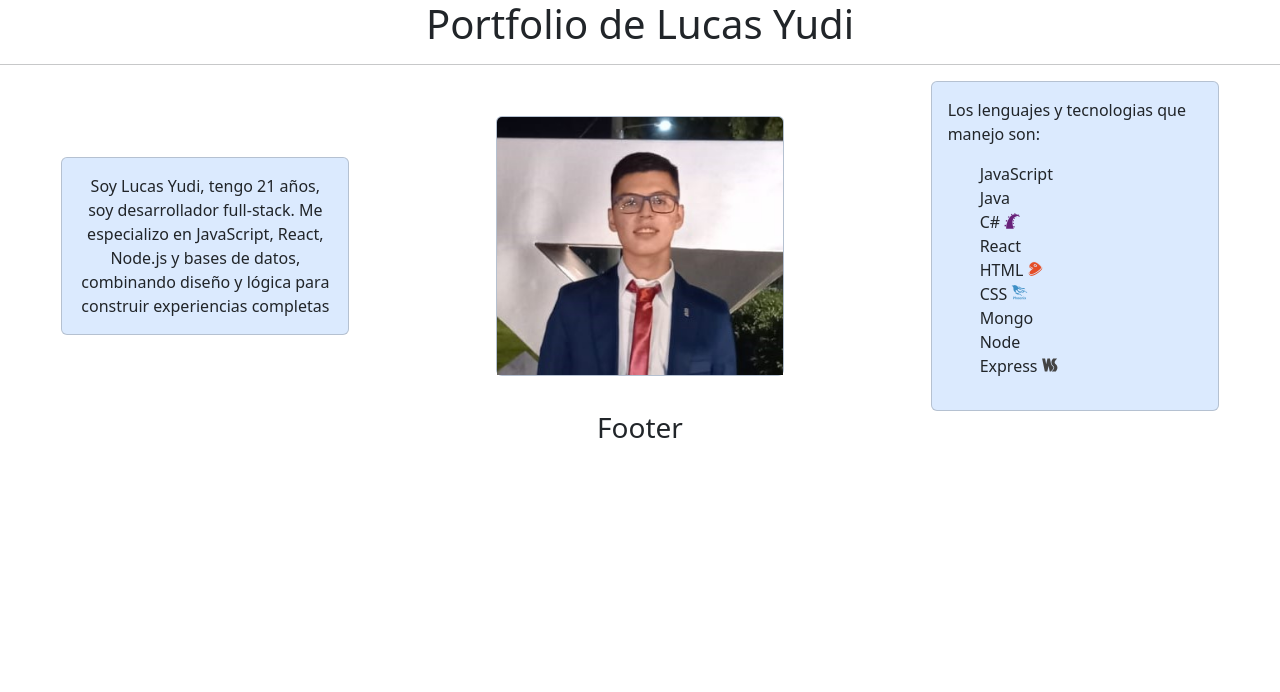
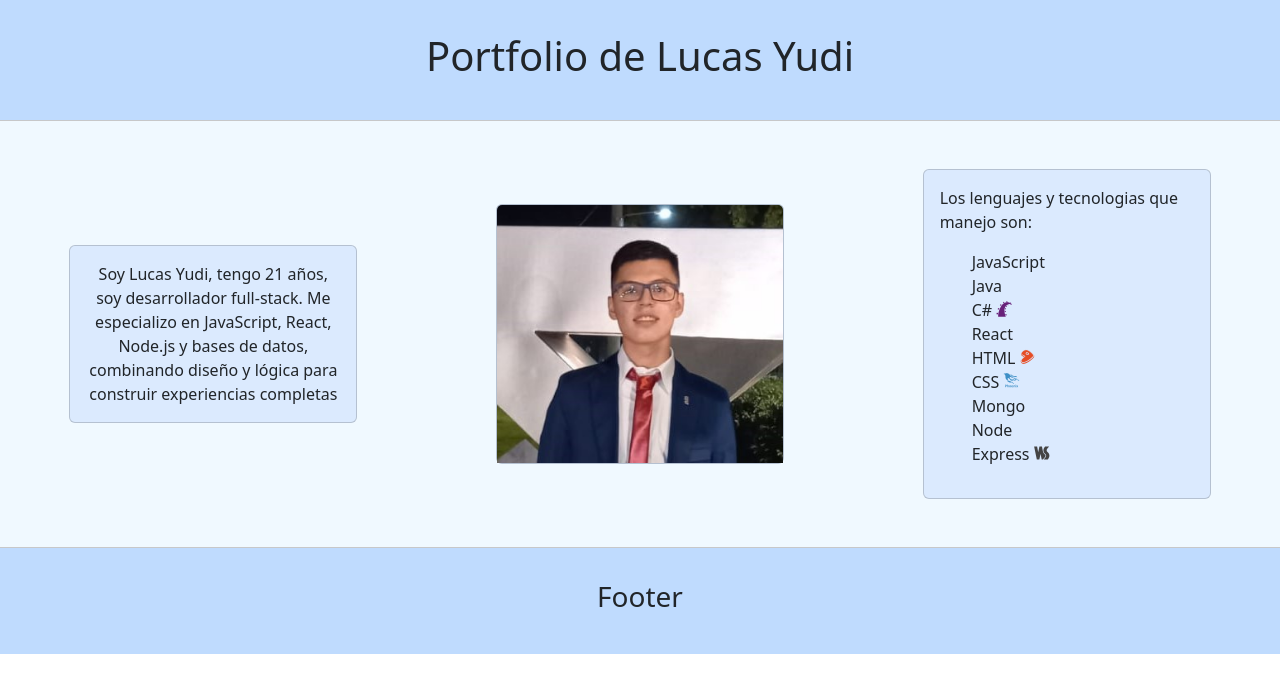
Before and after one commit to Yudi454/Portfolio-React, a React (Vite) app: page / in a window 1280 px wide. Shown: the top 692 px of the page. Built offline with nearby package versions, Linux system fonts and the light colour scheme.

Commit message:
Termine de agregar css a toda la página

```diff
--- a/src/App.jsx
+++ b/src/App.jsx
@@ -1,4 +1,4 @@
-import { Home } from "./pages/home"
+import { Home } from "./pages/Home"
 import 'bootstrap/dist/css/bootstrap.min.css';
 import 'font-awesome/css/font-awesome.min.css';
 import 'devicon/devicon.min.css';
--- a/src/components/Footer.jsx
+++ b/src/components/Footer.jsx
@@ -1,10 +1,10 @@
-
 export const Footer = () => {
-    return (
-        <>
-        <div className="text-center">
-            <h3>Footer</h3>
-        </div>
-        </>
-    )
-}
+  return (
+    <>
+      <hr />
+      <div className="Footer text-center">
+        <h3>Footer</h3>
+      </div>
+    </>
+  );
+};
--- a/src/components/Header.jsx
+++ b/src/components/Header.jsx
@@ -3,10 +3,10 @@ export const Header = ({nombre,apellido}) => {
 
     return (
         <>
-        <div className="text-center">
+        <div className="Header text-center">
             <h1>Portfolio de {nombre} {apellido}</h1>
+        </div>
             <hr />
-        </div>
         </>
     )
 }
--- a/src/components/Main.jsx
+++ b/src/components/Main.jsx
@@ -4,8 +4,8 @@ import "../css/Main.css"
 export const Main = ({ datos }) => {
 
   return (
-    <>
-      <Row className="align-items-center">
+    <div className="Main">
+      <Row className="align-items-center g-0" >
         {/* Primera Card */}
         <Col lg={4} className="d-flex justify-content-center text-center">
           <Card style={{ width: "18rem" }}>
@@ -39,6 +39,6 @@ export const Main = ({ datos }) => {
           </Card>
         </Col>
       </Row>
-    </>
+    </div>
   );
 };
--- a/src/css/Main.css
+++ b/src/css/Main.css
@@ -1,6 +1,14 @@
 *{
   margin: 0;
   padding: 0;
+}
+
+ul{
+  list-style: none;
+}
+
+hr{
+  margin: 0 !important;
 }
 
 .card {
@@ -15,6 +23,24 @@
     animation: aparecer 3s;
 }
 
+.Main{
+  background-color: #f0f9ff;
+  padding-top: 6vh;
+  padding-bottom: 6vh;
+}
+
+.Header{
+  background-color: #bfdbfe;
+  padding-top: 4vh;
+  padding-bottom: 4vh;
+}
+
+.Footer{
+  background-color: #bfdbfe;
+  padding-top: 4vh;
+  padding-bottom: 4vh;
+}
+
 @keyframes aparecer {
     from {
       opacity: 0;
@@ -23,7 +49,3 @@
       opacity: 1;
     }
   }
-
-ul{
-  list-style: none;
-}
```
